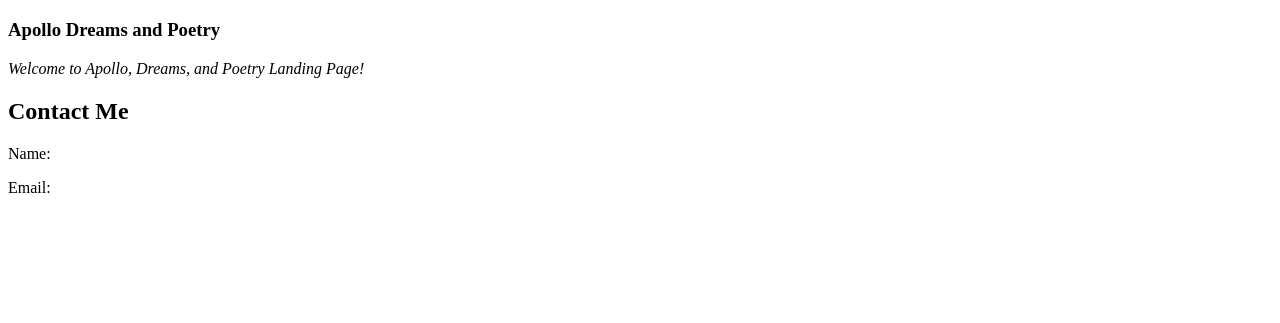
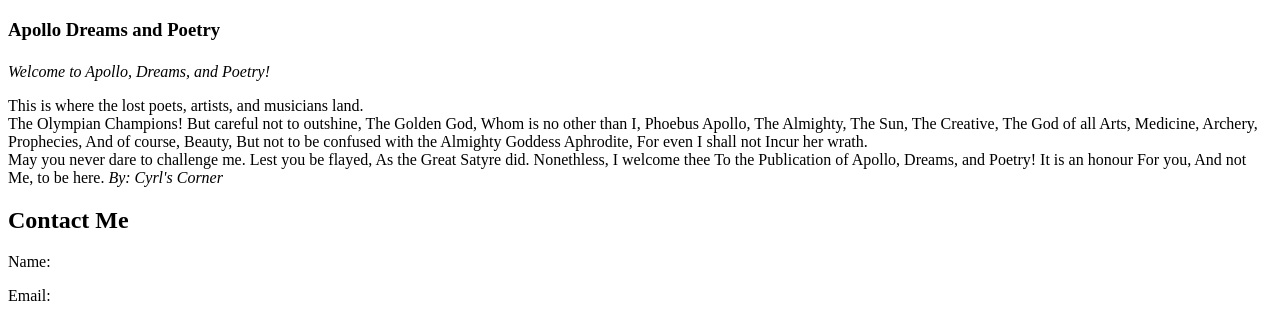
Before and after one commit to ccasalme/mini_project_1, a plain HTML site: page index.html in a window 1280 px wide. Shown: the part 477-800 px from the top of the page. Drawn offline with Linux system fonts and the light colour scheme; files that its build step writes are made by us from their sources.

Commit message:
Apollo's poetry added

```diff
--- a/index.html
+++ b/index.html
@@ -30,10 +30,44 @@
                 <!--This is where section goes-->
                 <section class="Apollo Dreams and Poetry h3">
                     <h3>Apollo Dreams and Poetry</h3>
+                        <h4></h4>
                         <p id="Paragraph Intro">
-                            <em>Welcome to Apollo, Dreams, and Poetry Landing Page!</em>
+                            <em>Welcome to Apollo, Dreams, and Poetry!</em>
                          </p>
-                         <p></p>
+                         <p>
+                            This is where the lost poets, artists, and musicians land. </br>
+                            The Olympian Champions!
+                            But careful not to outshine,
+                            The Golden God,
+                            Whom is no other than I,
+                            Phoebus Apollo,
+                            The Almighty,
+                            The Sun,
+                            The Creative,
+                            The God of all Arts,
+                            Medicine,
+                            Archery,
+                            Prophecies,
+                            And of course,
+                            Beauty,
+                            But not to be confused with the
+                            Almighty Goddess Aphrodite,
+                            For even I shall not
+                            Incur her wrath. </br>
+
+                            May you never dare to challenge me.
+                            Lest you be flayed,
+                            As the Great Satyre did.
+                            Nonethless,
+                            I welcome thee
+                            To the Publication of
+                            Apollo, Dreams, and Poetry!
+                            It is an honour
+                            For you,
+                            And not Me,
+                            to be here.
+                            <em>By: Cyrl's Corner</em>
+                        </p>
                 </section>
         <section class="Contact Me">
             <h2>Contact Me</h2>
@@ -43,7 +77,6 @@
 
     </header>
 
-
     <!--This is where footer goes-->
     <footer></footer>
 
```
